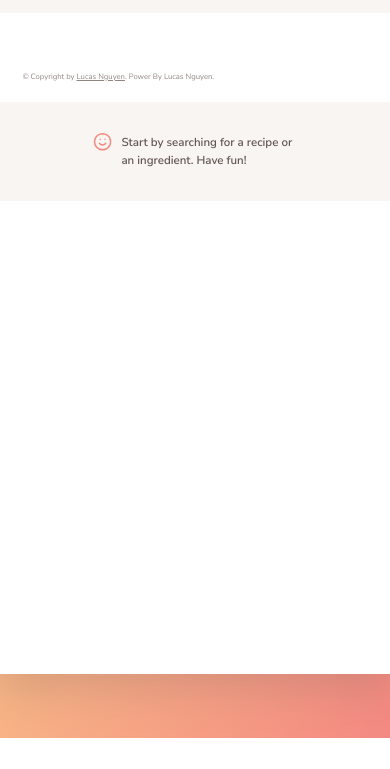
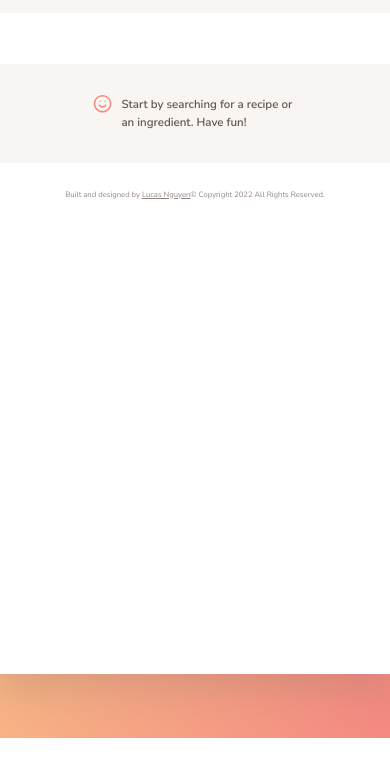
Before and after one commit to TaiAnhNg/forkify-app, a website built with Parcel: page index.html in a window 390 px wide. Shown: the part 75-844 px from the top of the page. Built offline with nearby package versions, Linux system fonts and the light colour scheme.

Commit message:
update responsive

```diff
--- a/index.html
+++ b/index.html
@@ -127,16 +127,6 @@
             </svg>
           </button> -->
         </div>
-
-        <p class="copyright">
-          &copy; Copyright by
-          <a
-            class="twitter-link"
-            target="_blank"
-            href="https://www.facebook.com/your.taianh"
-            >Lucas Nguyen</a
-          >. Power By Lucas Nguyen.
-        </p>
       </div>
 
       <div class="recipe">
@@ -260,6 +250,18 @@
         </div>
         -->
       </div>
+      <div class="copyright">
+        <p>
+          Built and designed by
+          <a
+            class="twitter-link"
+            target="_blank"
+            href="https://www.facebook.com/your.taianh"
+            >Lucas Nguyen</a
+          >
+        </p>
+        <p>&copy; Copyright 2022 All Rights Reserved.</p>
+      </div>
     </div>
 
     <div class="overlay hidden"></div>
--- a/src/sass/_searchResults.scss
+++ b/src/sass/_searchResults.scss
@@ -42,7 +42,13 @@
 }
 
 @media only screen and (max-width: $bp-smallest) {
-  .search-results {
-    transform: translateX(0%);
+  // .search-results {
+  //    transform: translateX(0%);
+  // }
+
+  .copyright {
+    display: flex;
+    align-items: center;
+    justify-content: center;
   }
 }
```
